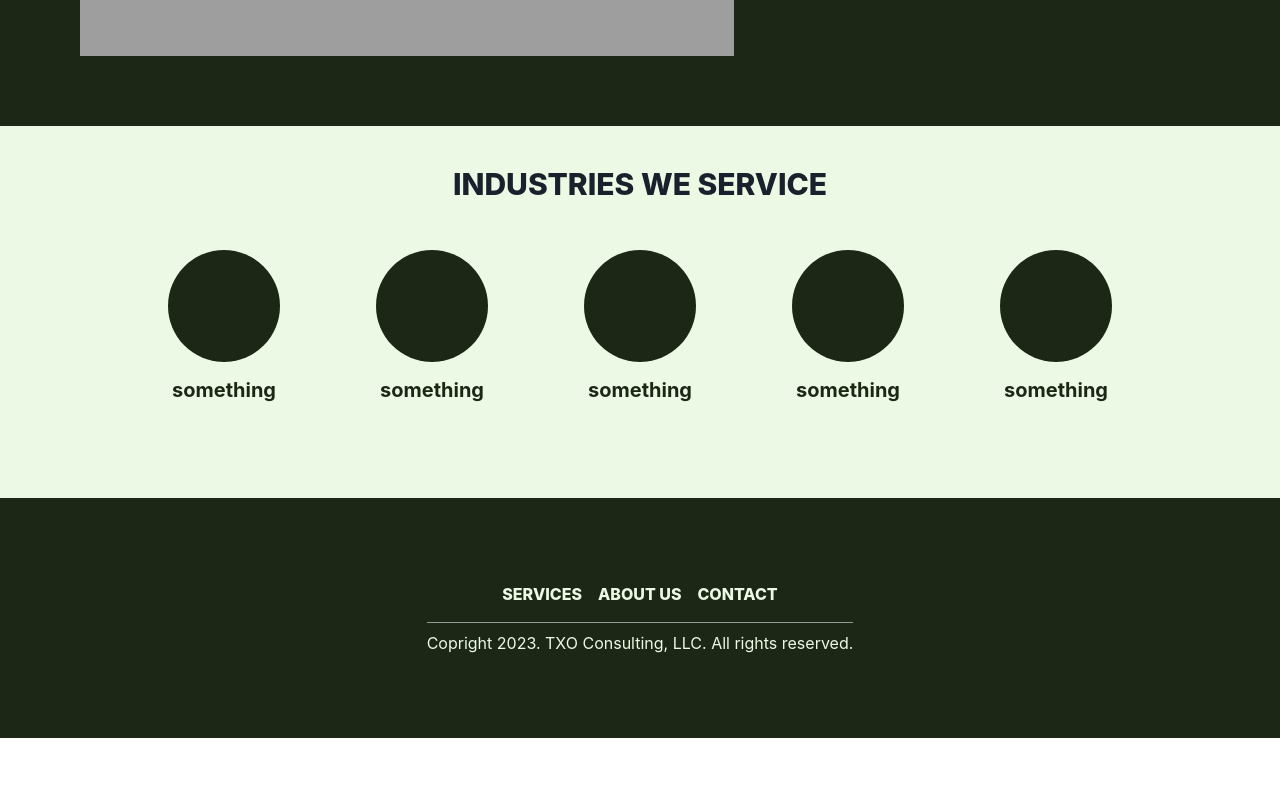
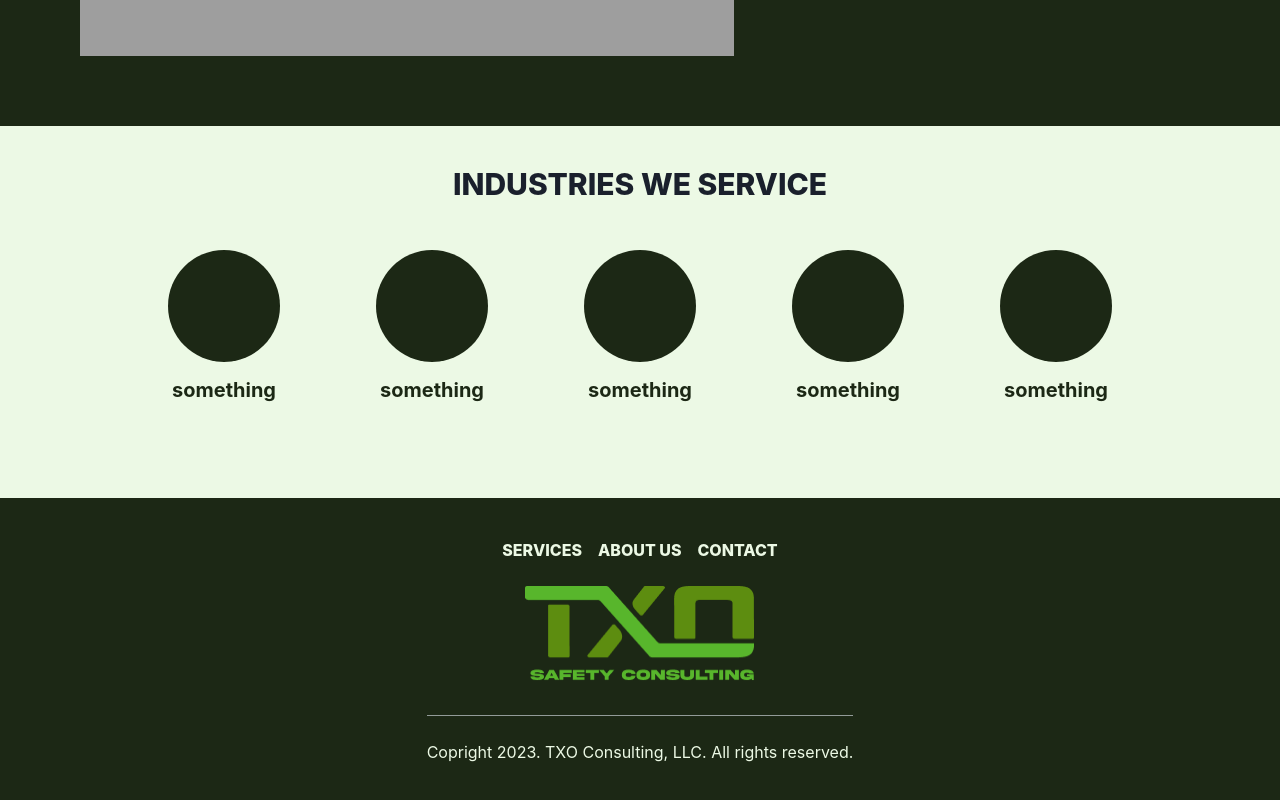
Before and after one commit to acostahf/TXO, a Next.js app: page / in a window 1280 px wide. Shown: the part 3704-4504 px from the top of the page. Before the commit the page ends 4442 px from the top, so only its background shows below. Built offline with nearby package versions, Linux system fonts and the light colour scheme; grey boxes are pictures that could not be loaded.

Commit message:
header and footer

```diff
--- a/components/Hero.js
+++ b/components/Hero.js
@@ -42,13 +42,7 @@ export const Hero = () => {
           </Stack>
         </Flex>
         <GridItem bg="gray.300" position="relative">
-          <Image
-            src="/header.jpg"
-            alt="header imager"
-            // width={500}
-            // height={500}
-            layout="fill"
-          />
+          <Image src="/header.jpg" alt="header imager" layout="fill" priority />
         </GridItem>
       </SimpleGrid>
     </Box>
--- a/components/footer.js
+++ b/components/footer.js
@@ -1,5 +1,6 @@
 import React from "react";
 import NextLink from "next/link";
+import Image from "next/image";
 import { VStack, Flex, Link, Box, Text, Divider } from "@chakra-ui/react";
 
 const Footer = () => {
@@ -10,8 +11,9 @@ const Footer = () => {
       justify="center"
       bg="brand.400"
       color="brand.300"
+      p="10"
     >
-      <VStack>
+      <VStack gap="4">
         <Flex
           justify="space-evenly"
           align="center"
@@ -28,7 +30,14 @@ const Footer = () => {
             <Link className="box">CONTACT</Link>
           </NextLink>
         </Flex>
-        <Box></Box>
+        <Box>
+          <Image
+            src="/green-logo.png"
+            width="229px"
+            height="99px"
+            alt="green logo"
+          />
+        </Box>
         <Divider />
         <Flex>
           <Text>Copright 2023. TXO Consulting, LLC. All rights reserved.</Text>
```
Also changed, not shown: section/aboutpage/AboutHero.js (+7 -0 lines), public/green-logo.png (added), public/values.png (added).
